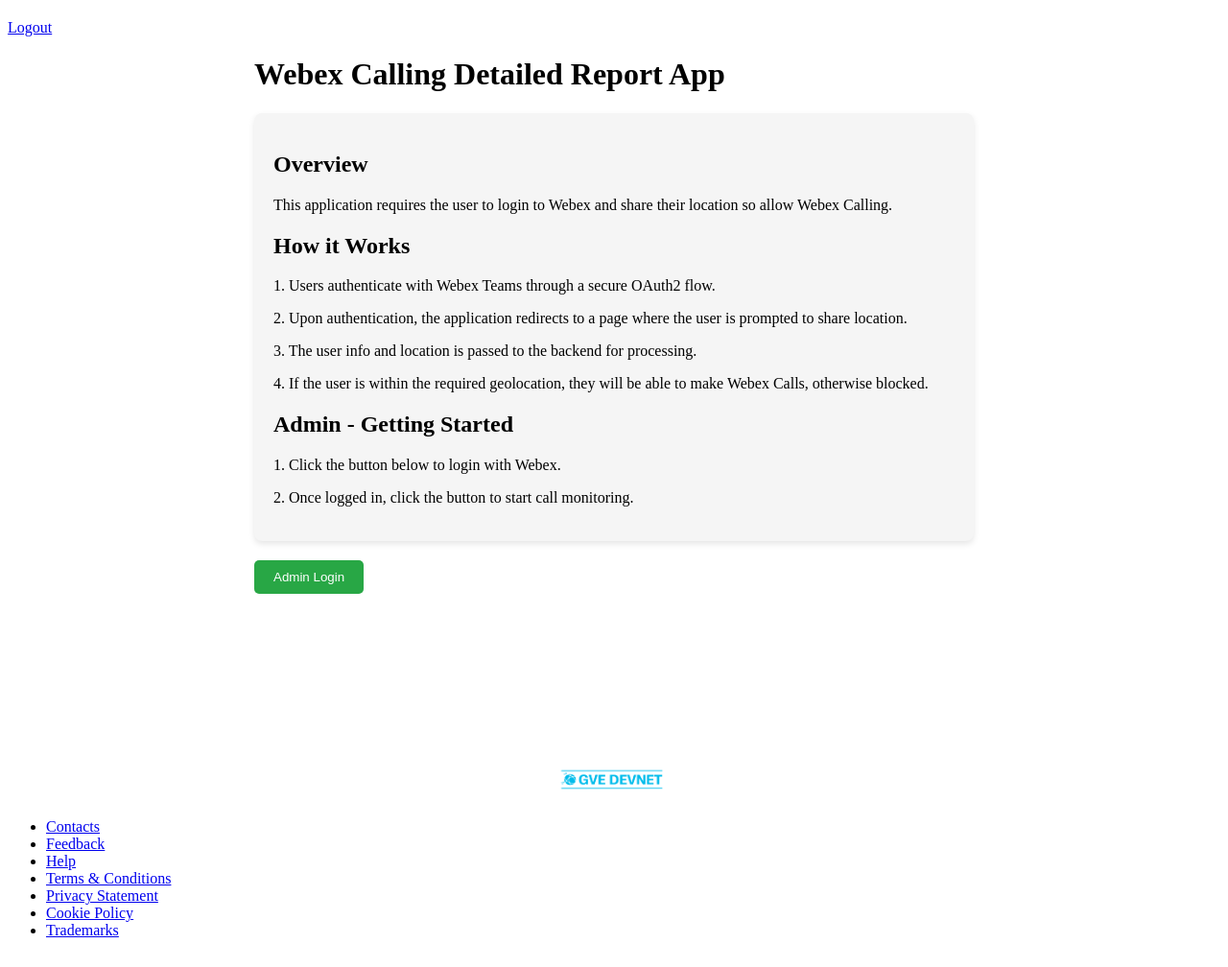
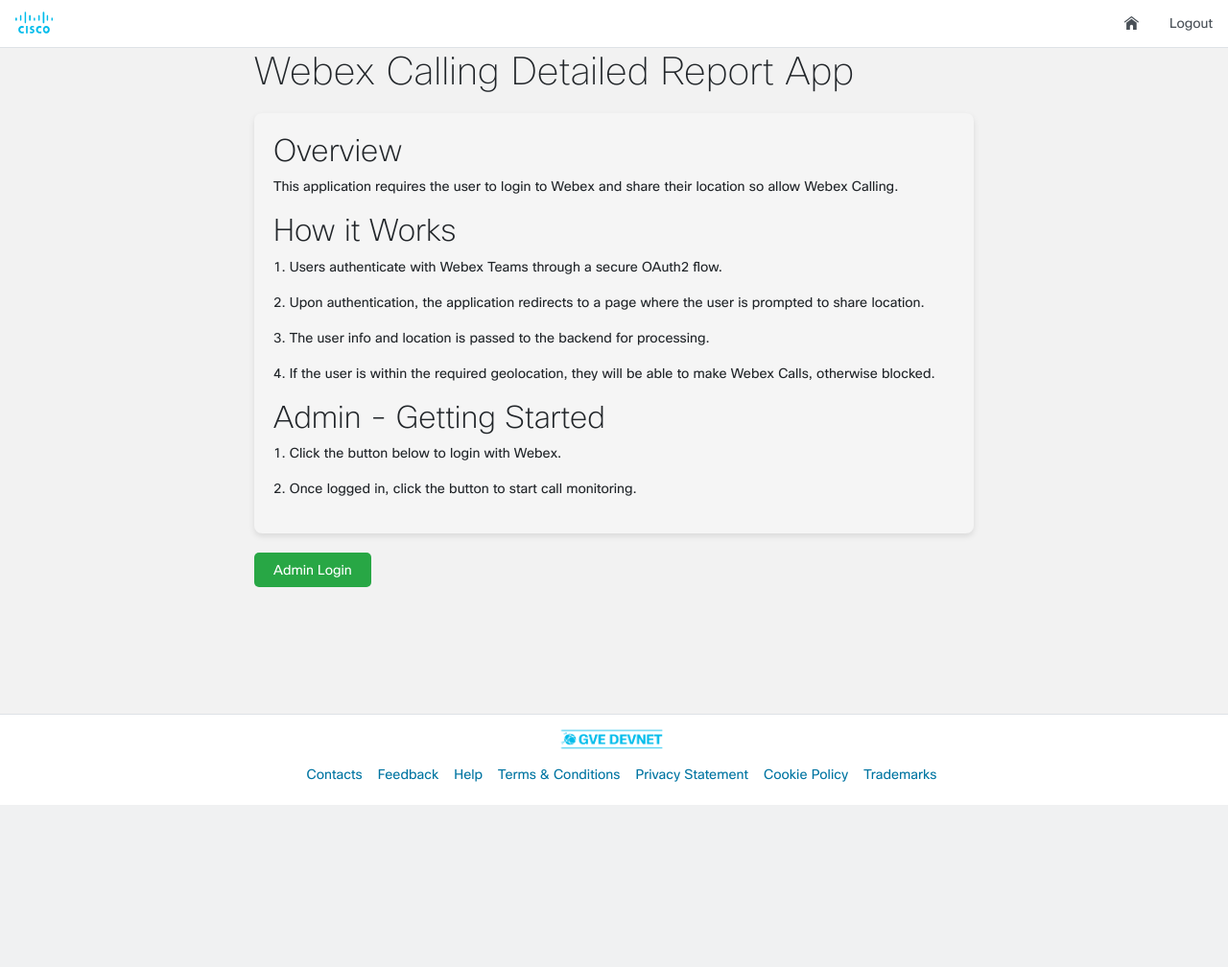
Before and after one commit to diegofn/webex-calling-analytics-monitor, a FastAPI app: page /admin/home in a window 1280 px wide. Shown: the whole page at 96% size. After the commit the page ends 839 px from the top, so only its background shows below. Run offline with FastAPI, Linux system fonts and the light colour scheme; parts of the project's set-up code (start-up, migrations or seed data) failed here and were passed over; some libraries are stand-ins or nearby versions.

Commit message:
Fix public_url CSS and JS

```diff
--- a/app/templates/layouts/masterPage.html
+++ b/app/templates/layouts/masterPage.html
@@ -15,8 +15,8 @@
             <!--Meraki Design:-->
             <!--OR CHOOSE-->
             <!--Cisco Design:-->
-            <link rel="stylesheet" href="{{ public_url }}{{ url_for('static', path='/css/cui-standard.css') }}">
-            <link rel="icon" href="{{ public_url }}{{ url_for('static', path='/images/Logo_small_blue.png') }}">
+            <link rel="stylesheet" href="static/css/cui-standard.css">
+            <link rel="icon" href="{{ url_for('public_url', path='/images/Logo_small_blue.png') }}">
 
             <!--CHOOSE END-->
 
@@ -24,9 +24,9 @@
             <script src="https://cdnjs.cloudflare.com/ajax/libs/Chart.js/2.9.3/Chart.bundle.min.js"></script>
             <link rel="stylesheet" href="static/css/customStyles.css">
             <script src="https://code.jquery.com/jquery-3.0.0.min.js"></script>
-            <script src="{{ public_url }}{{ url_for('static', path='/js/styleguide.js') }}"></script>
-            <script src="{{ public_url }}{{ url_for('static', path='/js/loader.js') }}"></script>
-            <script src="{{ public_url }}{{ url_for('static', path='/js/selects.js') }}"></script>
+            <script src="{{ url_for('public_url', path='/js/styleguide.js') }}"></script>
+            <script src="{{ url_for('public_url', path='/js/loader.js') }}"></script>
+            <script src="{{ url_for('public_url', path='/js/selects.js') }}"></script>
         </head>
         <body class="cui">
             {% include 'includes/nav.html' %}
```
